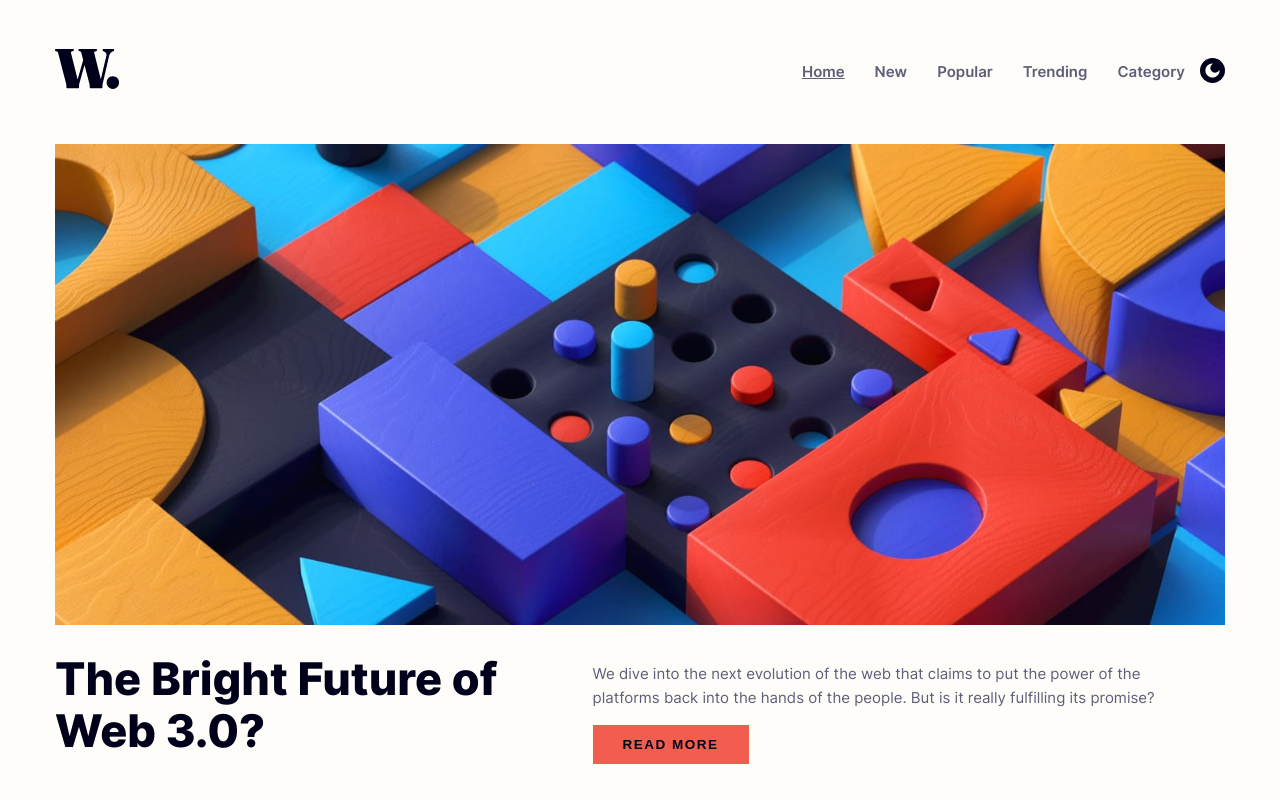
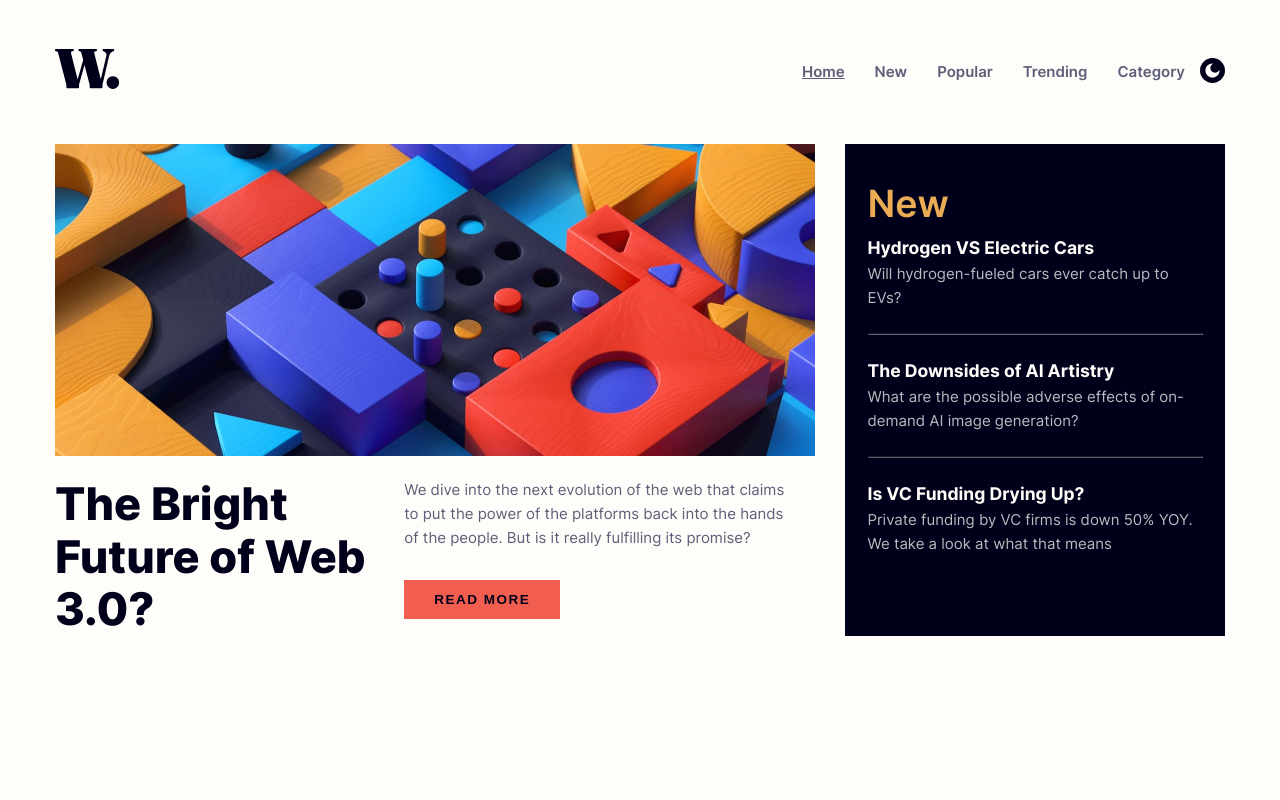
Before and after one commit to UmanIjaz/news-app, a React (Create React App) app: page / in a window 1280 px wide. Built offline with nearby package versions, Linux system fonts and the light colour scheme.

Commit message:
complete sidebar section

```diff
--- a/src/components/HeroArticle/HeroArticle.css
+++ b/src/components/HeroArticle/HeroArticle.css
@@ -1,6 +1,3 @@
-.hero-article {
-  /* width: 70%; */
-}
 .hero-article__image {
   width: 100%;
 }
@@ -22,7 +19,7 @@
 }
 
 body.dark-mode .hero-article__heading {
-  background: var(--heading-gradient-dark);
+  background: var(--blue-gradient);
   -webkit-background-clip: text;
   background-clip: text;
   -webkit-text-fill-color: transparent;
@@ -36,17 +33,26 @@ body.dark-mode .hero-article__heading {
 .hero-article__content-para {
   color: var(--color-text-alt);
   margin-right: var(--space-xl);
+  padding-top: var(--space-md);
+  padding-bottom: var(--space-lg);
 }
 
 /* ======= Media Queries ======= */
 @media screen and (min-width: 768px) {
-  .hero-article__content {
-    flex-direction: row;
-    align-items: center;
-  }
-
   .hero-article__heading {
     width: 85%;
     margin: 0;
   }
+
+  .hero-article__content-para {
+    padding-bottom: var(--space-xl);
+    padding-top: 0;
+  }
 }
+
+@media screen and (min-width: 1024px) {
+  .hero-article__content {
+    flex-direction: row;
+    align-items: flex-start;
+  }
+}
--- a/src/components/Sidebar/Sidebar.css
+++ b/src/components/Sidebar/Sidebar.css
@@ -0,0 +1,36 @@
+.sidebar {
+  background-color: var(--color-bg-alt);
+  color: var(--color-bg);
+  padding: var(--space-xl) var(--space-lg);
+
+  display: flex;
+  flex-direction: column;
+  justify-content: space-between;
+}
+
+.sidebar__heading {
+  font-size: clamp(2rem, 5vw, 2.5rem);
+  font-weight: 600;
+  color: var(--color-accent-1);
+}
+
+body.dark-mode .sidebar__heading {
+  background: var(--orange-gradient);
+  -webkit-background-clip: text;
+  -webkit-text-fill-color: transparent;
+}
+.sidebar__item-description {
+  color: var(--color-text-invert);
+  margin: 0;
+}
+
+.sidebar__item hr {
+  border-color: var(--color-text-alt);
+  margin: var(--space-lg) 0rem;
+}
+
+@media screen and (min-width: 768px) {
+  .sidebar {
+    justify-content: flex-start;
+  }
+}
--- a/src/components/Sidebar/Sidebar.js
+++ b/src/components/Sidebar/Sidebar.js
@@ -1,5 +1,31 @@
-function Sidebar() {
-  return <div></div>;
+import "./Sidebar.css";
+import PropTypes from "prop-types";
+function Sidebar({ title = "New", items }) {
+  return (
+    <aside className="sidebar">
+      <h2 className="sidebar__heading">{title}</h2>
+      <div className="sidebar__items">
+        {items.map((item, index) => (
+          <div className="sidebar__item" key={item.id || index}>
+            <h3 className="sidebar__item-title">{item.title}</h3>
+            <p className="sidebar__item-description">{item.description}</p>
+            {index !== items.length - 1 && <hr />}
+          </div>
+        ))}
+      </div>
+    </aside>
+  );
 }
 
+Sidebar.propTypes = {
+  title: PropTypes.string,
+  items: PropTypes.arrayOf(
+    PropTypes.shape({
+      id: PropTypes.string,
+      title: PropTypes.string.isRequired,
+      description: PropTypes.string.isRequired,
+    })
+  ).isRequired,
+};
+
 export default Sidebar;
--- a/src/data.js
+++ b/src/data.js
@@ -19,35 +19,37 @@ const articles = {
     {
       id: "01",
       title: "Reviving Retro PCs",
-      description: "What happens...",
+      description: "What happens when old PCs are given modern upgrades?",
       img: featuredImg1,
     },
     {
       id: "02",
       title: "Top 10 Laptops of 2022",
-      description: "Our best picks...",
+      description: "Our best picks for various needs and budgets",
       img: featuredImg2,
     },
     {
       id: "03",
       title: "The Growth of Gaming",
-      description: "How the pandemic...",
+      description: "How the pandemic has sparked fresh opportunities.",
       img: featuredImg3,
     },
   ],
-  news: [
+  new: [
     {
       title: "Hydrogen VS Electric Cars",
-      description: "Will hydrogen...",
+      description: "Will hydrogen-fueled cars ever catch up to EVs?",
       isNew: true,
     },
     {
       title: "The Downsides of AI Artistry",
-      description: "What are...",
+      description:
+        "What are the possible adverse effects of on-demand AI image generation?",
     },
     {
       title: "Is VC Funding Drying Up?",
-      description: "Private funding...",
+      description:
+        "Private funding by VC firms is down 50% YOY. We take a look at what that means",
     },
   ],
 };
--- a/src/pages/HomePage/HomePage.js
+++ b/src/pages/HomePage/HomePage.js
@@ -1,12 +1,14 @@
 import { HeroArticle, Header, Sidebar, NewsList } from "../../components";
+import articles from "../../data";
 function HomePage() {
+  const { new: newArticles } = articles;
   return (
     <>
       <Header />
       <main className="homepage container">
         <div className="top-section">
           <HeroArticle />
-          <Sidebar />
+          <Sidebar items={newArticles} />
         </div>
         <NewsList />
       </main>
--- a/src/styles/global.css
+++ b/src/styles/global.css
@@ -28,18 +28,21 @@ body.dark-mode {
 }
 
 /* ====== Typography ======= */
-h1,
+h1 {
+  font-weight: 800;
+  margin: 0;
+}
 h2,
 h3,
 h4,
 h5,
 h6 {
-  font-weight: 800;
+  font-weight: var(--font-weight-bold);
   margin: 0;
 }
 
 p {
-  margin-bottom: 1em;
+  margin: 0;
 }
 
 a {
@@ -56,6 +59,14 @@ a {
 
 /* ====== Utils ======= */
 .top-section {
+  display: grid;
   margin-top: var(--space-xl);
+  gap: var(--space-2xl);
 }
 /* ====== General Media quereis ======= */
+@media screen and (min-width: 768px) {
+  .top-section {
+    grid-template-columns: 2fr 1fr;
+    gap: var(--space-xl);
+  }
+}
--- a/src/styles/variables.css
+++ b/src/styles/variables.css
@@ -10,14 +10,15 @@
   /* Text Colors */
   --color-text: hsl(240, 100%, 5%); /* Primary text */
   --color-text-alt: hsl(236, 13%, 42%); /* Secondary text */
-  --color-text-invert: hsl(36, 100%, 99%); /* Text on dark backgrounds */
+  /* --color-text-invert: hsl(217, 28%, 74%); Text on dark backgrounds */
+  --color-text-invert: hsl(240, 4%, 74%); /* Text on dark backgrounds */
 
-  --heading-gradient-light: var(--color-text);
-  --heading-gradient-dark: linear-gradient(
+  --blue-gradient: linear-gradient(
     90deg,
     hsl(260, 100%, 70%),
     hsl(190, 100%, 70%)
   );
+  --orange-gradient: linear-gradient(to right, #ff8a00, #e52e71);
 
   --color-overlay: hsla(0, 0%, 0%, 0.5);
 
```
